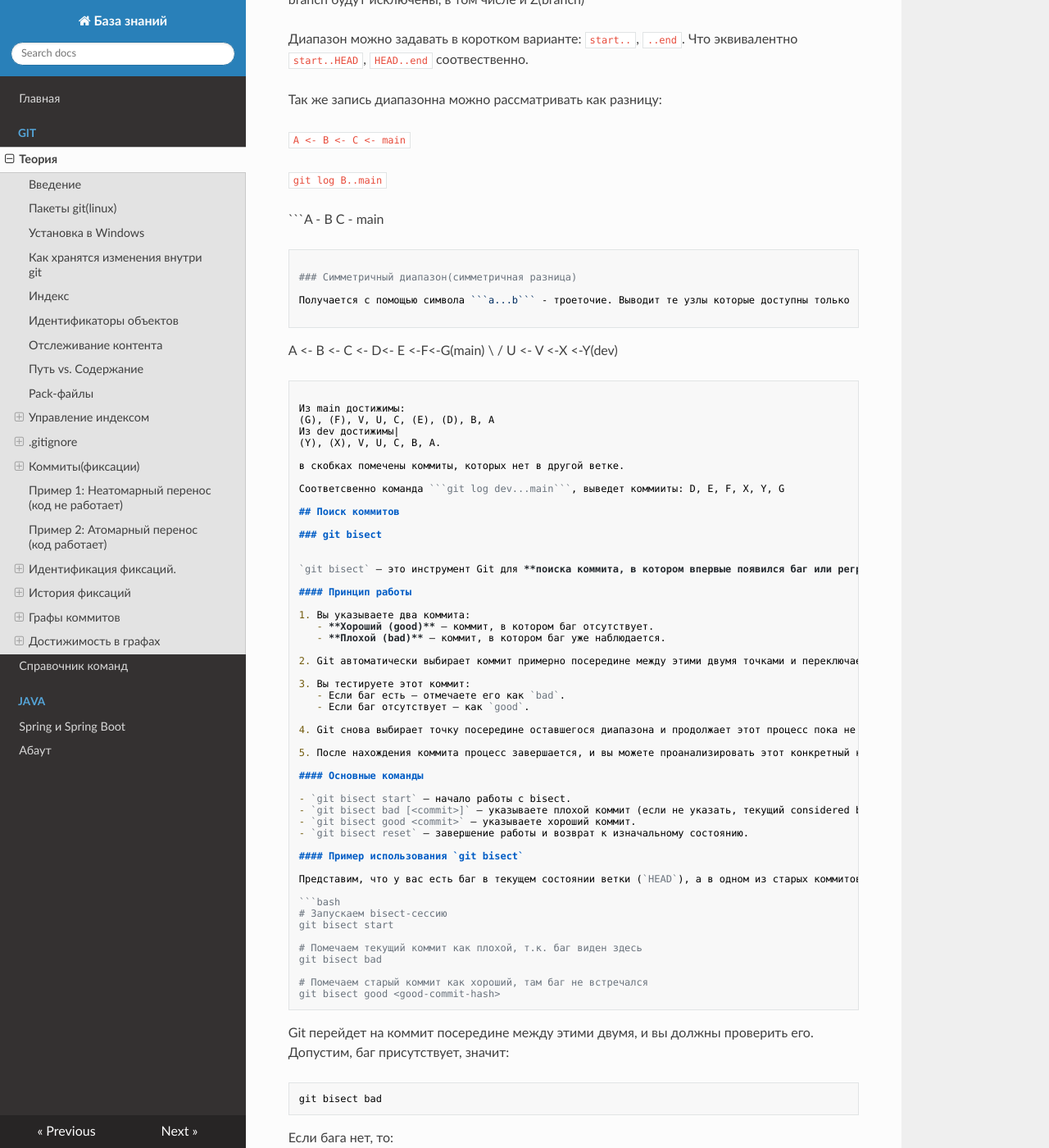
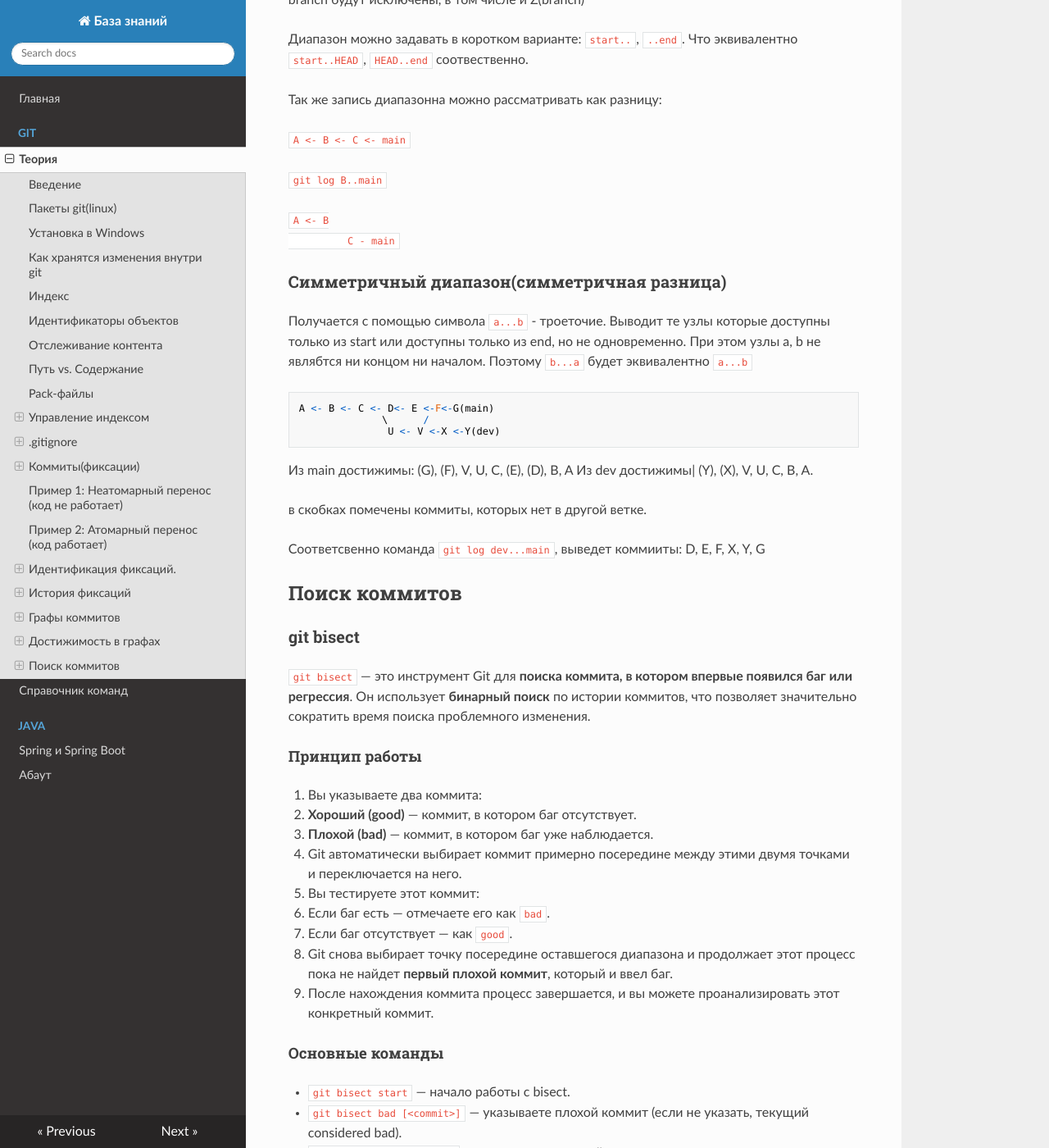
Before and after one commit to AMaslyakov/knowledge_base, an MkDocs documentation site: the page built from docs/git.md, in a window 1280 px wide and 1400 px high, scrolled down 15111 px. Shown: the whole window at 82% size. Built offline with MkDocs 1.6.1, drawn with Linux system fonts in a browser that asks for light colours; nearby versions of some CDN libraries; some of the changed text lies outside the part shown.

Commit message:
Fixed typo

````diff
--- a/docs/git.md
+++ b/docs/git.md
@@ -582,7 +582,7 @@
 Будет выведено: main, C.
 
 При этом порядок не важен:
-                              │  ```git log  main ^B```
+                                ```git log  main ^B```
 
 Данная команда эквивалентна команде:
 
@@ -617,11 +617,13 @@
 
 ```A <- B <- C <- main```
 
+
 ```git log B..main```
 
-```A - B
-          C - main
-```
+
+```A <- B
+          C - main```
+
 
 ### Симметричный диапазон(симметричная разница)
 
````
